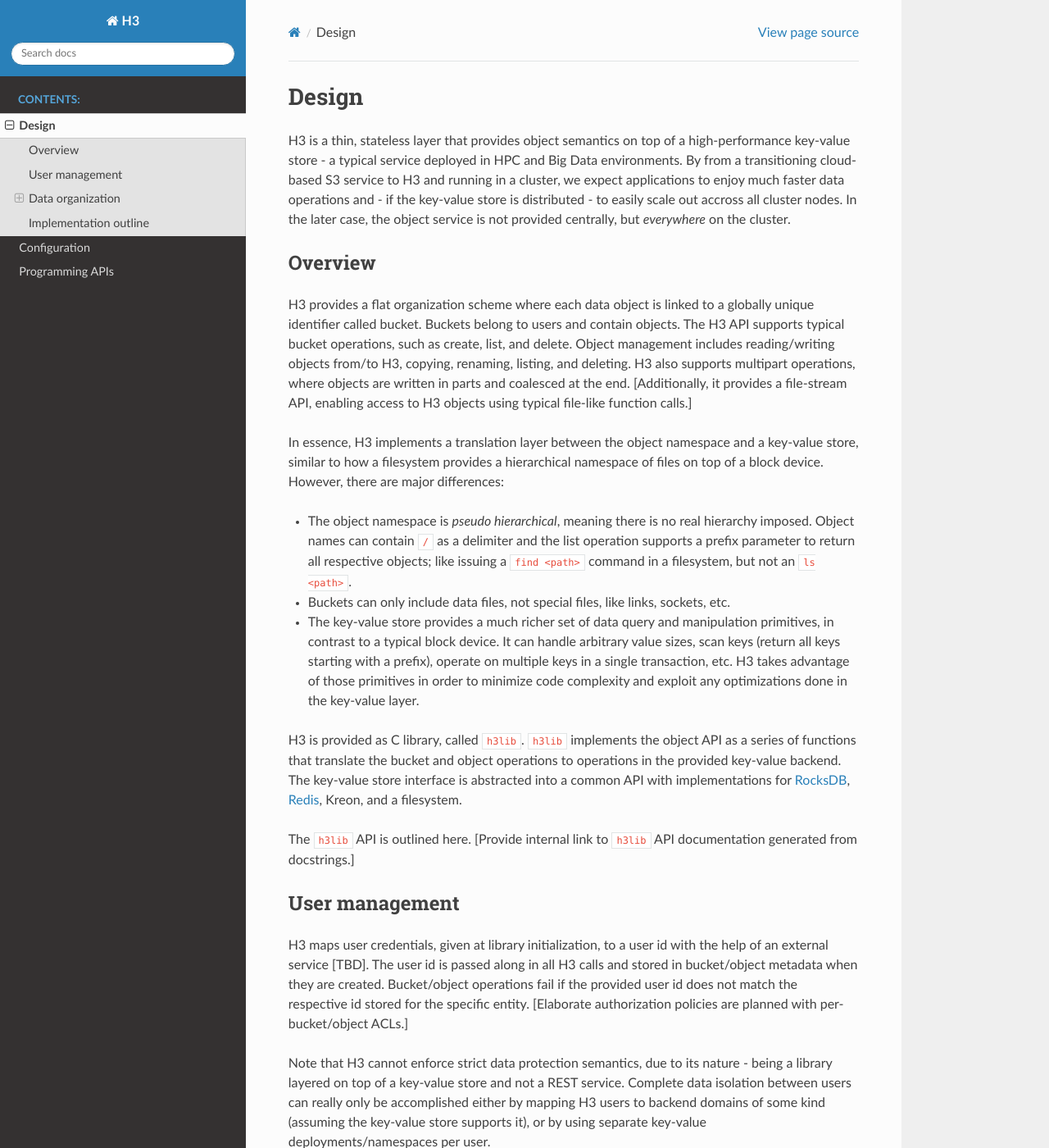
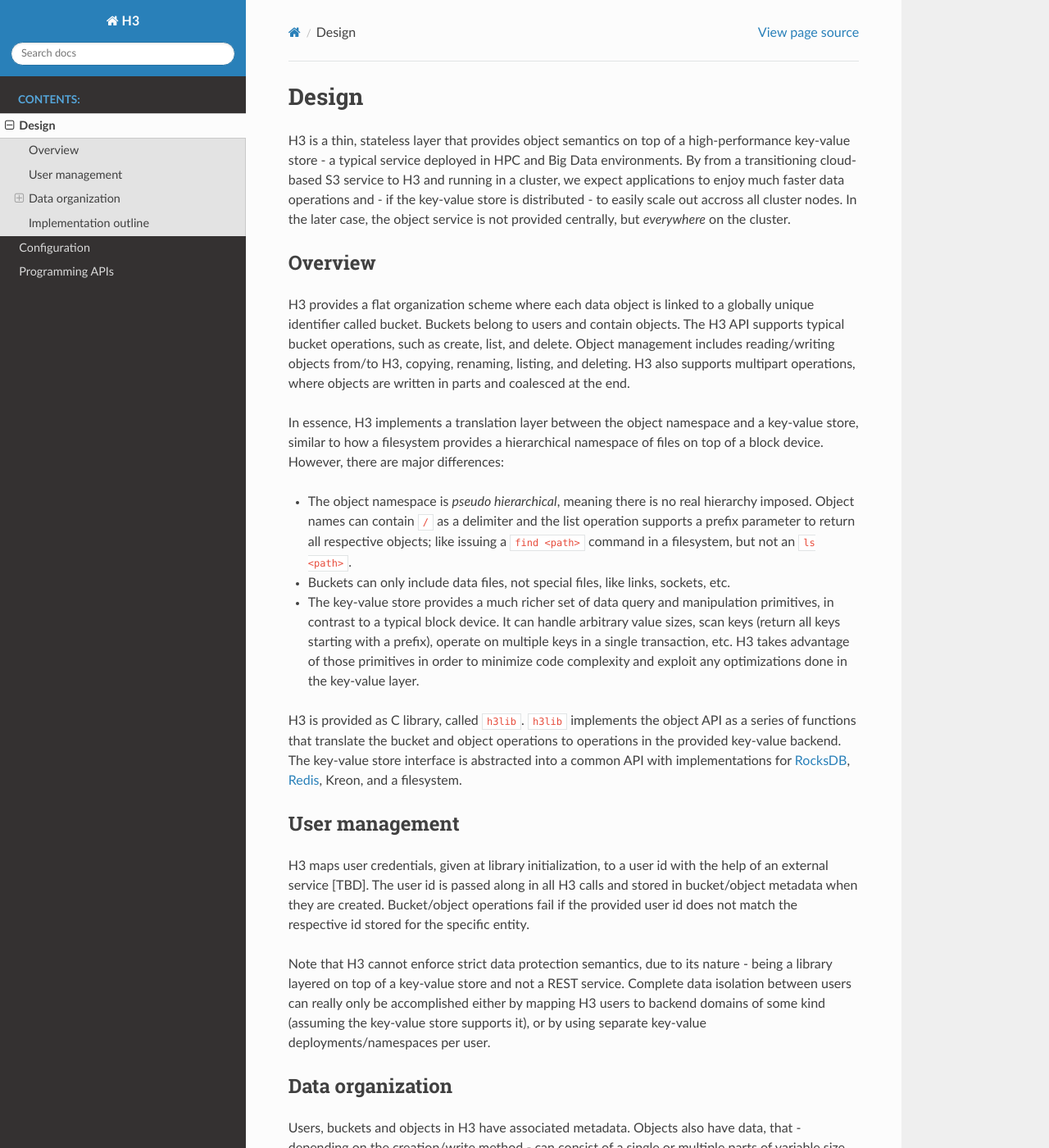
Before and after one commit to CARV-ICS-FORTH/H3, a Sphinx documentation site: the page built from docs/design.rst, in a window 1280 px wide and 1400 px high. Shown: the whole window at 82% size. Built offline with Sphinx 7.4.7 and the Read the Docs theme 2.0.0, drawn with Linux system fonts in a browser that asks for light colours; pages that are not in the unit, such as notebooks, are missing from menus.

Commit message:
Update docs

```diff
--- a/docs/design.rst
+++ b/docs/design.rst
@@ -6,7 +6,7 @@ H3 is a thin, stateless layer that provides object semantics on top of a high-pe
 Overview
 --------
 
-H3 provides a flat organization scheme where each data object is linked to a globally unique identifier called bucket. Buckets belong to users and contain objects. The H3 API supports typical bucket operations, such as create, list, and delete. Object management includes reading/writing objects from/to H3, copying, renaming, listing, and deleting. H3 also supports multipart operations, where objects are written in parts and coalesced at the end. [Additionally, it provides a file-stream API, enabling access to H3 objects using typical file-like function calls.]
+H3 provides a flat organization scheme where each data object is linked to a globally unique identifier called bucket. Buckets belong to users and contain objects. The H3 API supports typical bucket operations, such as create, list, and delete. Object management includes reading/writing objects from/to H3, copying, renaming, listing, and deleting. H3 also supports multipart operations, where objects are written in parts and coalesced at the end.
 
 In essence, H3 implements a translation layer between the object namespace and a key-value store, similar to how a filesystem provides a hierarchical namespace of files on top of a block device. However, there are major differences:
 
@@ -16,12 +16,10 @@ In essence, H3 implements a translation layer between the object namespace and a
 
 H3 is provided as C library, called ``h3lib``. ``h3lib`` implements the object API as a series of functions that translate the bucket and object operations to operations in the provided key-value backend. The key-value store interface is abstracted into a common API with implementations for `RocksDB <https://rocksdb.org>`_, `Redis <https://redis.io>`_, Kreon, and a filesystem.
 
-The ``h3lib`` API is outlined here. [Provide internal link to ``h3lib`` API documentation generated from docstrings.]
-
 User management
 ---------------
 
-H3 maps user credentials, given at library initialization, to a user id with the help of an external service [TBD]. The user id is passed along in all H3 calls and stored in bucket/object metadata when they are created. Bucket/object operations fail if the provided user id does not match the respective id stored for the specific entity. [Elaborate authorization policies are planned with per-bucket/object ACLs.]
+H3 maps user credentials, given at library initialization, to a user id with the help of an external service [TBD]. The user id is passed along in all H3 calls and stored in bucket/object metadata when they are created. Bucket/object operations fail if the provided user id does not match the respective id stored for the specific entity.
 
 Note that H3 cannot enforce strict data protection semantics, due to its nature - being a library layered on top of a key-value store and not a REST service. Complete data isolation between users can really only be accomplished either by mapping H3 users to backend domains of some kind (assuming the key-value store supports it), or by using separate key-value deployments/namespaces per user.
 
--- a/docs/index.rst
+++ b/docs/index.rst
@@ -9,7 +9,7 @@ Welcome to H3
 H3 is an embedded High speed, High volume, and High availability object store, backed by a high-performance key-value store.
 H3 is implemented in the ``h3lib`` library, which provides a cloud-friendly API, similar to Amazon's S3. On the backend, H3 supports `RocksDB <https://rocksdb.org>`_ for single-node runs, `Redis <https://redis.io>`_ for over-the-network storage, Kreon for distributed storage deployments, as well as plain files for layering on top of any filesystem (and easy testing).
 
-``h3lib`` is written in C. Python and Java wrappers are also available. An H3 FUSE-based filesystem is also implemented, that allows object access using file semantics.
+``h3lib`` is written in C. Python and Java wrappers are also available. An H3 FUSE-based filesystem allows object access using file semantics.
 
 .. toctree::
    :maxdepth: 2
```
